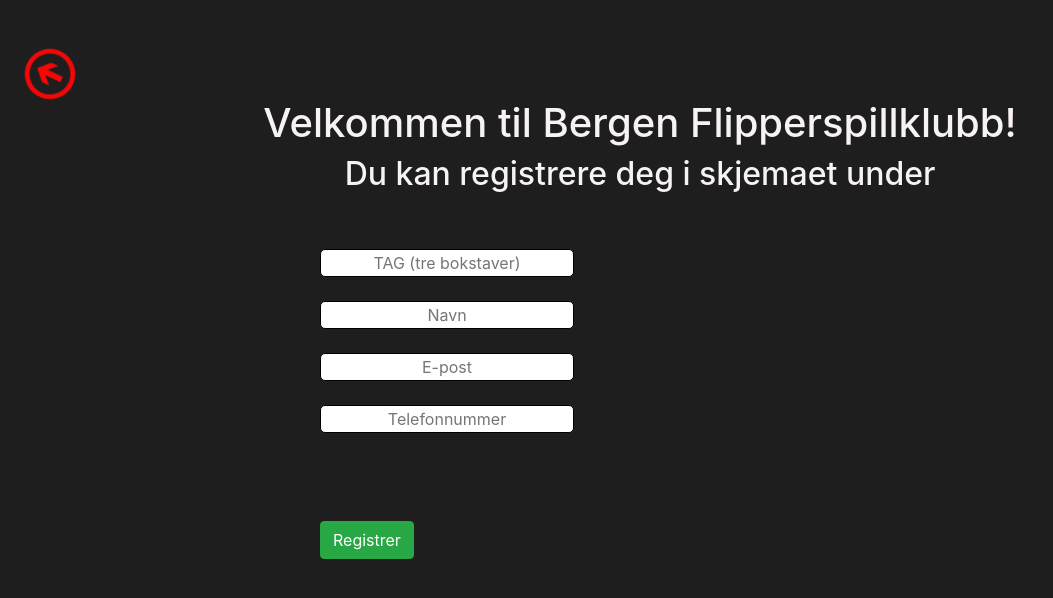
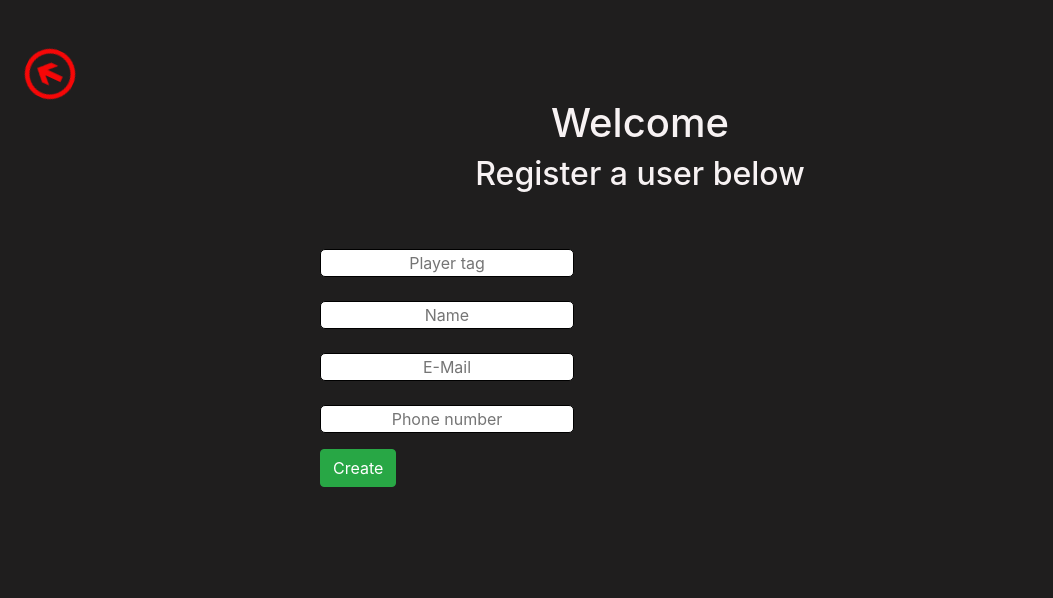
Before and after one commit to vidarlo/pincheckin, a Flask app: page /register in a window 1280 px wide. Shown: the top 598 px of the page, without its empty margins (0-1053 px from the left). Run offline with Flask 2, Linux system fonts and the light colour scheme; parts of the project's set-up code (start-up, migrations or seed data) failed here and were passed over; some libraries are stand-ins or nearby versions.

Commit message:
CSS changes

```diff
--- a/requirements.txt
+++ b/requirements.txt
@@ -1,5 +1,4 @@
 flask
 configparser
 waitress
-gettext
 Flask-Babel
--- a/server.py
+++ b/server.py
@@ -30,8 +30,9 @@ import gettext
 from flask_babel import Babel
 
 localedir = './translations/'
-translate = gettext.translation('pincheckin', localedir, fallback=True,languages=['en','no'])
+translate = gettext.translation('messages', localedir, fallback=True,languages=['nb'])
 _ = translate.gettext
+translate.install()
 
 api = Flask(__name__)
 babel = Babel(api, default_locale='nb_NO')
--- a/templates/list.html
+++ b/templates/list.html
@@ -58,7 +58,7 @@ tr {
 {% if checkedin is defined %}
 <td><form action="{{ url_for('checkin') }}" method="POST">
     <input name="tag" type="hidden" value="{{ checkin[0] }}" />
-    <input type="submit" class="btn btn-danger" value="Check out {{ checkin[0] }}" name="Checkout" />
+    <input type="submit" class="btn btn-danger" value="{{ _("Check out ") }} {{ checkin[0] }}" name="Checkout" />
    </form>
 </td>
 {% else %}
--- a/templates/newuser.html
+++ b/templates/newuser.html
@@ -1,9 +1,9 @@
 <!doctype html>
 <html>
 <head>
-    <title>Registering new users in pincheckin</title>
+    <title>{{ _("Registering new users in pincheckin") }}</title>
 
-<link rel="stylesheet" type="text/css" href="{{ url_for('static', filename='/css/bootstrap.min.bfk.css') }}">
+<link rel="stylesheet" type="text/css" href="{{ url_for('static', filename='css/bootstrap.min.bfk.css') }}">
 
 
 <!-- <link rel="stylesheet" href="{{ url_for('static', filename='style.css') }}"> -->
@@ -21,8 +21,8 @@
   </div>
 
  <div style="margin:0 auto;">
-    <h1>Velkommen til Bergen Flipperspillklubb!</h1>
-    <h2>Du kan registrere deg i skjemaet under</h2>
+    <h1>{{ _("Welcome") }}</h1>
+    <h2>{{ _("Register a user below") }}</h2>
 </div>
 
 <br>
@@ -30,25 +30,20 @@
     <form id="form" action="{{ url_for('adduser') }}" title="" method="post" >
       <div id="tag" >
 	<p>
-        <input type="text" maxlength="3"  class="media form-pincheckin" name="tag" placeholder="TAG (tre bokstaver)">
+        <input type="text" maxlength="3"  class="media form-pincheckin" name="tag" placeholder="{{ _("Player tag") }}">
     <br>
-        <input type="text" class="media form-pincheckin" name="name" placeholder="Navn">
+        <input type="text" class="media form-pincheckin" name="name" placeholder="{{ _("Name") }}">
     <br>
-        <input type="text" contenteditable="true"   class="media form-pincheckin" name="email" placeholder="E-post">
+        <input type="text" contenteditable="true"   class="media form-pincheckin" name="email" placeholder="{{ _("E-Mail") }}">
     <br>
-        <input type="text" class=" media form-pincheckin" name="phone" placeholder="Telefonnummer">
+        <input type="text" class=" media form-pincheckin" name="phone" placeholder="{{ _("Phone number") }}">
     </p>
 
-    <br>
-    <br>
-    <br>
-
 	<div>
-        <button type="submit" class="btn btn-success" style="margin-left: 25%;">Registrer</button>
+        <button type="submit" class="btn btn-success" style="margin-left: 25%;">{{ _("Create") }}</button>
 	</div>
 
     </form>
-<br>
 </div>
 </body>
 </html>
```
Also changed, not shown: templates/index.html (+5 -9 lines), translations/nb_NO/LC_MESSAGES/messages.po, 1 other file.
